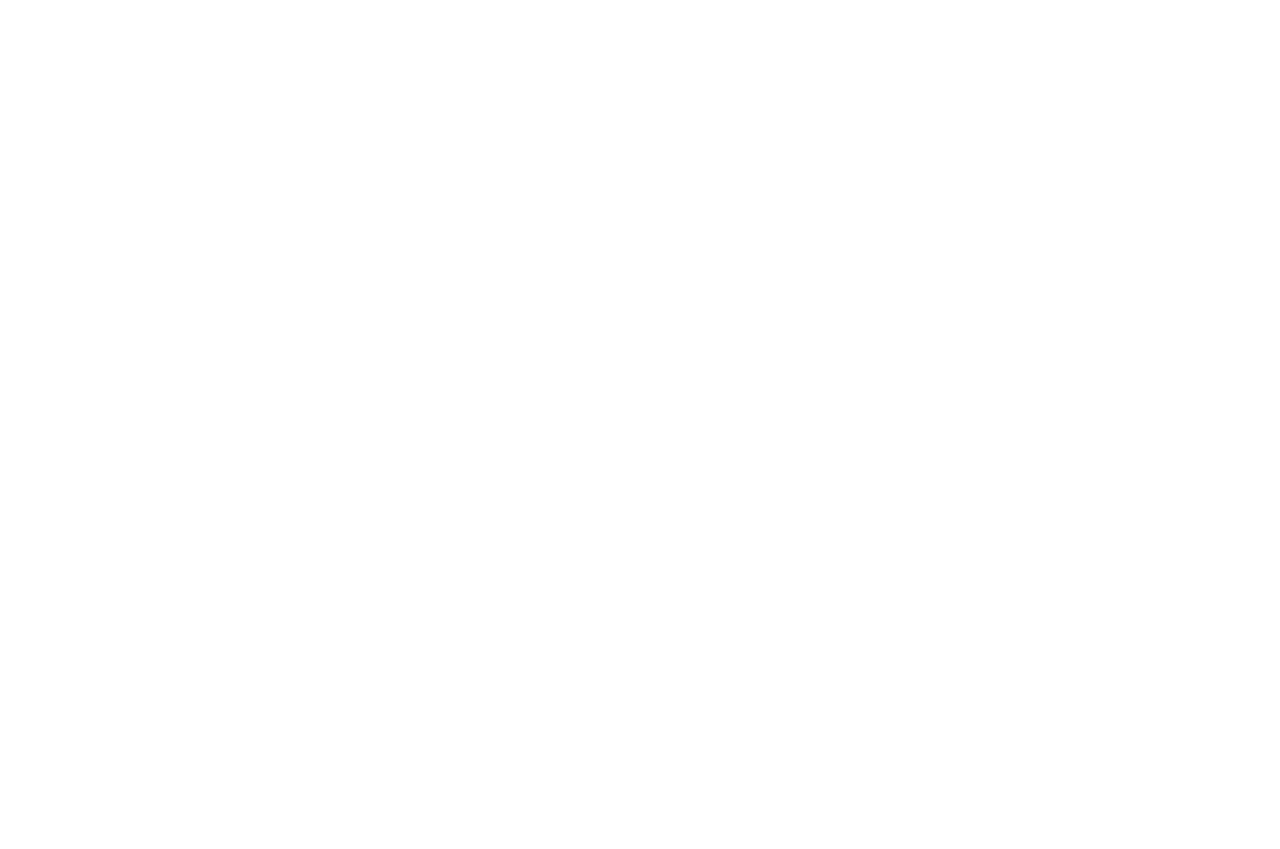
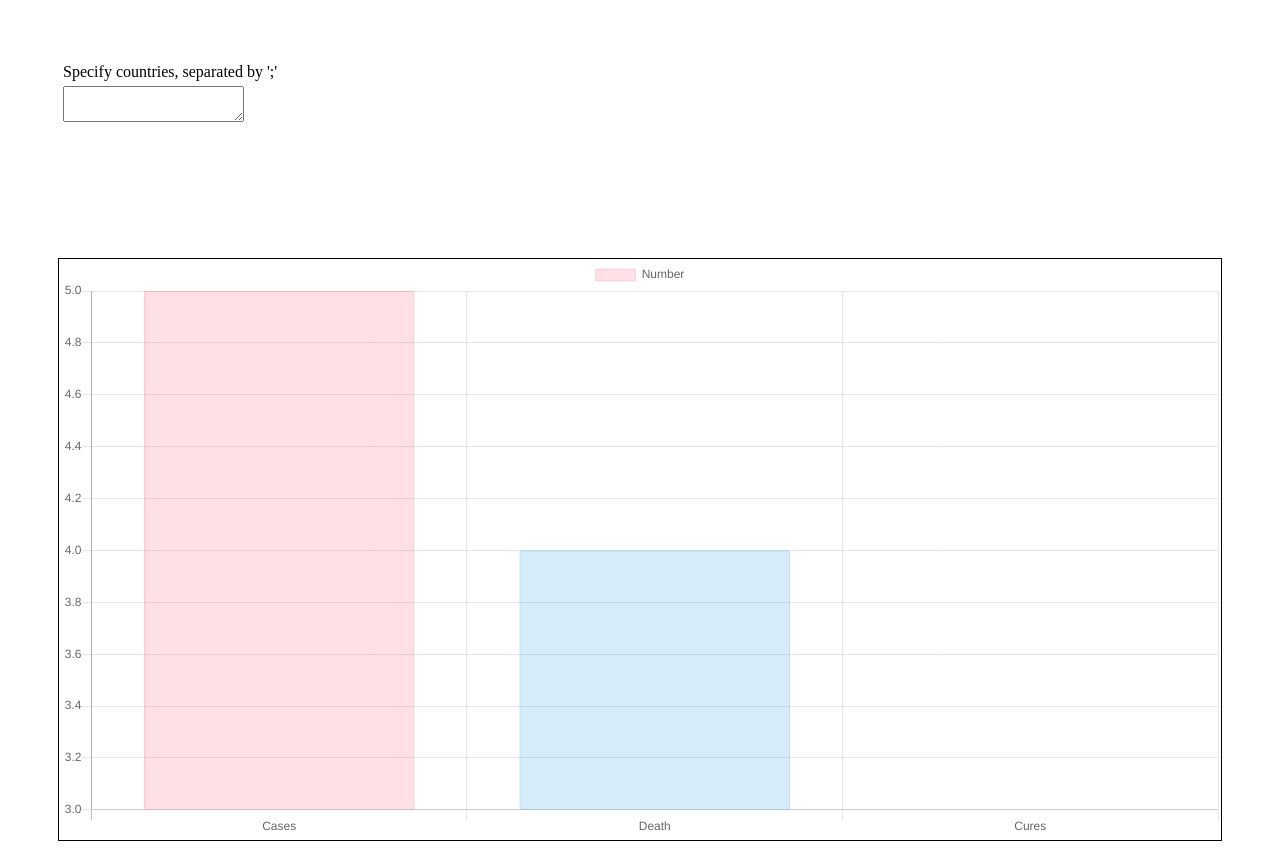
Before and after one commit to SidorovAndrey/cov-js, a website with bundled scripts: page index.html in a window 1280 px wide. Before the commit the page ends 800 px from the top, so only its background shows below. Built offline with nearby package versions, Linux system fonts and the light colour scheme.

Commit message:
basic chart usage preps

```diff
--- a/index.html
+++ b/index.html
@@ -5,20 +5,16 @@
     <meta name="viewport" content="width=device-width, initial-scale=1.0">
     <meta http-equiv="X-UA-Compatible" content="ie=edge">
     <title>Covid-JS</title>
-    <style>
-        #map {
-            height: 100%;
-        }
-
-        html, body {
-            height: 100%;
-            margin: 0;
-            padding: 0;
-        }
-    </style>
+    <link rel="stylesheet" href="style.css">
 </head>
 <body>
-    <div id="map"></div>
+    <div class="countries-filter">
+        <label class="countries-label" for="countries">Specify countries, separated by ';'</label>
+        <textarea class="countries-text" name="countries" id="countries"></textarea>
+    </div>
+    <div class="chart-wrapper">
+        <canvas id="chart"></canvas>
+    </div>
 </body>
 
 <script src="script.js"></script>
--- /dev/null
+++ b/rollup.config.js
@@ -0,0 +1,14 @@
+import resolve from "@rollup/plugin-node-resolve";
+import commonjs from "@rollup/plugin-commonjs";
+
+export default {
+    input: "src/index.js",
+    output: {
+        file: "script.js",
+        format: "iife"
+    },
+    plugins: [
+        resolve(),
+        commonjs()
+    ]
+}
--- a/src/config.template.js
+++ /dev/null
@@ -1,3 +0,0 @@
-export default {
-    MAP_KEY: ""
-};
--- a/src/index.js
+++ b/src/index.js
@@ -1,7 +1,29 @@
-function initMap() {
-    console.log("i'm here");
-    var map = new google.maps.Map(document.getElementById("map"), {
-        center: { lat: 0, lng: 0 },
-        zoom: 8
+import Chart from "chart.js";
+
+function main() {
+    var ctx = document.getElementById("chart");
+    var chart = new Chart(ctx, {
+        type: "bar",
+        data: {
+            labels: [ "Cases", "Death", "Cures" ],
+            datasets: [{
+                label: "Number",
+                data: [ 5, 4, 3 ],
+                backgroundColor: [ "rgba(255, 99, 132, 0.2)", "rgba(54, 162, 235, 0.2)", "rgba(255, 206, 86, 0.2)" ],
+                borderColor: [ "rgba(255, 99, 132, 0.2)", "rgba(54, 162, 235, 0.2)", "rgba(255, 206, 86, 0.2)" ],
+                borderWidth: 1
+            }]
+        },
+        options: {
+            scalse: {
+                yAxes: [{
+                    ticks: {
+                        beginAtZero: true
+                    }
+                }]
+            }
+        }
     });
 }
+
+main();
--- /dev/null
+++ b/style.css
@@ -0,0 +1,27 @@
+body {
+    display: grid;
+    grid-template-columns: 50px auto 50px;
+    grid-template-rows: 50px 200px min-content;
+    height: 100%;
+}
+
+.countries-filter {
+    grid-column: 2;
+    grid-row: 2;
+}
+
+.countries-filter .countries-label, .countries-filter .countries-text {
+    display: block;
+    margin: 5px;
+}
+
+.chart-wrapper {
+    grid-column: 2;
+    grid-row: 3;
+    border: 1px solid black;
+}
+
+.chart-wrapper #chart {
+    width: 100%;
+    height: 100%;
+}
```
Also changed, not shown: package.json (+6 -3 lines), 3 other files.
